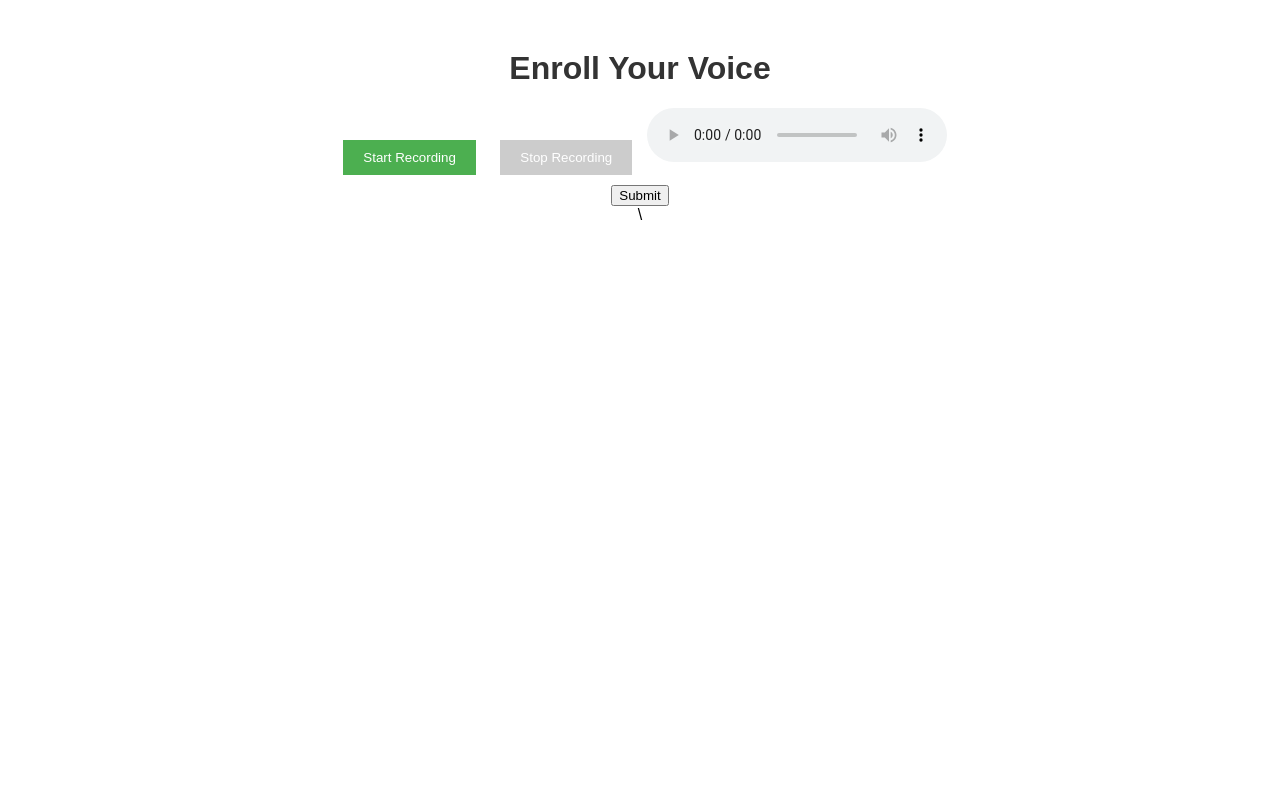
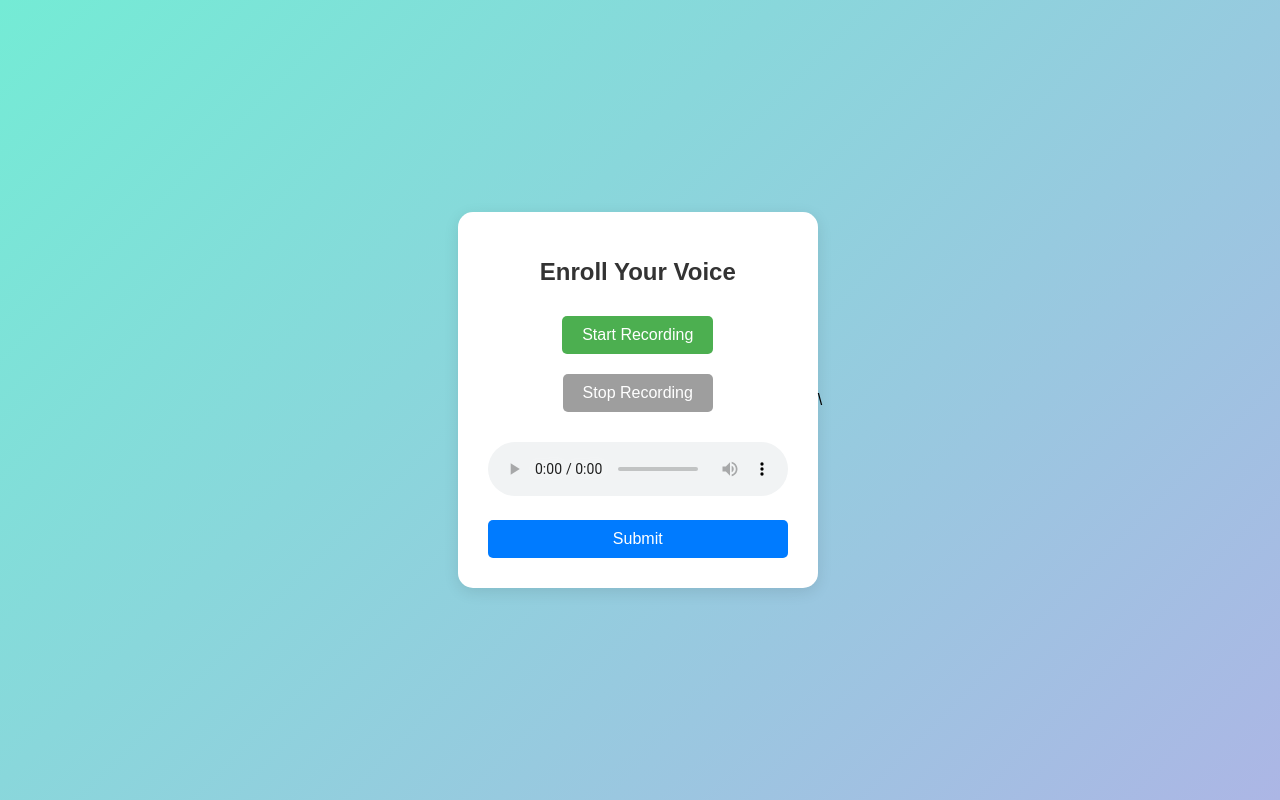
Before and after one commit to indu-shekhar/desktop-tutorial, a Flask app: page / in a window 1280 px wide. Run offline with Flask 3, Linux system fonts and the light colour scheme; some libraries are stand-ins or nearby versions.

Commit message:
changes to the ui to make it beautiful

```diff
--- a/voice_recgonition/backend/static/styles/style.css
+++ b/voice_recgonition/backend/static/styles/style.css
@@ -1,4 +1,4 @@
-body {
+/* body {
     font-family: Arial, sans-serif;
     text-align: center;
     margin-top: 50px;
@@ -17,4 +17,86 @@ button {
 button:disabled {
     background-color: #ccc;
     cursor: not-allowed;
+} */
+ /* Style for the body with a gradient background */
+body {
+    font-family: 'Arial', sans-serif;
+    height: 100vh;
+    margin: 0;
+    display: flex;
+    justify-content: center;
+    align-items: center;
+    background: linear-gradient(135deg, #74ebd5, #acb6e5); /* Gradient background */
 }
+
+/* Centering the content in a box with shadow */
+#content-box {
+    background-color: #fff;
+    padding: 30px;
+    border-radius: 15px;
+    box-shadow: 0px 4px 15px rgba(0, 0, 0, 0.1);
+    text-align: center;
+    width: 300px;
+}
+
+/* Style for the heading */
+h1 {
+    margin-bottom: 20px;
+    color: #333;
+    font-size: 24px;
+}
+
+/* Button styling */
+button {
+    display: inline-block;
+    padding: 10px 20px;
+    margin: 10px;
+    border: none;
+    border-radius: 5px;
+    background-color: #4CAF50;
+    color: white;
+    font-size: 16px;
+    cursor: pointer;
+    transition: background-color 0.3s ease;
+}
+
+button:hover {
+    background-color: #45a049;
+}
+
+/* Disabled button styling */
+button:disabled {
+    background-color: #9E9E9E;
+    cursor: not-allowed;
+}
+
+/* Audio player styling */
+audio {
+    margin-top: 20px;
+    width: 100%;
+}
+
+/* Submit button styling */
+input[type="submit"] {
+    background-color: #007BFF;
+    color: white;
+    border-radius: 5px;
+    border: none;
+    padding: 10px;
+    width: 100%;
+    margin-top: 20px;
+    cursor: pointer;
+    font-size: 16px;
+    transition: background-color 0.3s ease;
+}
+
+input[type="submit"]:hover {
+    background-color: #0069d9;
+}
+
+/* Adding responsiveness */
+@media (max-width: 600px) {
+    #content-box {
+        width: 90%;
+    }
+}
--- a/voice_recgonition/templates/index.html
+++ b/voice_recgonition/templates/index.html
@@ -7,14 +7,26 @@
     <link rel="stylesheet" href="{{ url_for('static', filename='styles/style.css') }}">
 </head>
 <body>
-    <h1>Enroll Your Voice</h1>
+    <!-- <h1>Enroll Your Voice</h1>
     <button id="record-btn">Start Recording</button>
     <button id="stop-btn" disabled>Stop Recording</button>
     <audio id="player" controls></audio>
     <form id="upload-form" action="/upload" method="POST" enctype="multipart/form-data">
         <input type="file" id="audio-file" name="audio-file" hidden>
         <input type="submit" value="Submit">
-    </form>
+    </form> -->
+    <body>
+        <div id="content-box">
+            <h1>Enroll Your Voice</h1>
+            <button id="record-btn">Start Recording</button>
+            <button id="stop-btn" disabled>Stop Recording</button>
+            <audio id="player" controls></audio>
+            <form id="upload-form" action="/upload" method="POST" enctype="multipart/form-data">
+                <input type="file" id="audio-file" name="audio-file" hidden>
+                <input type="submit" value="Submit">
+            </form>
+        </div>
+    </body>
     <!-- Copilot: Add JavaScript to handle recording and uploading audio files -->
     <script src="{{ url_for('static', filename='scripts/app.js') }}"></script>\
     <!-- Include wavefile library -->
```
Also changed, not shown: 1 other file.
